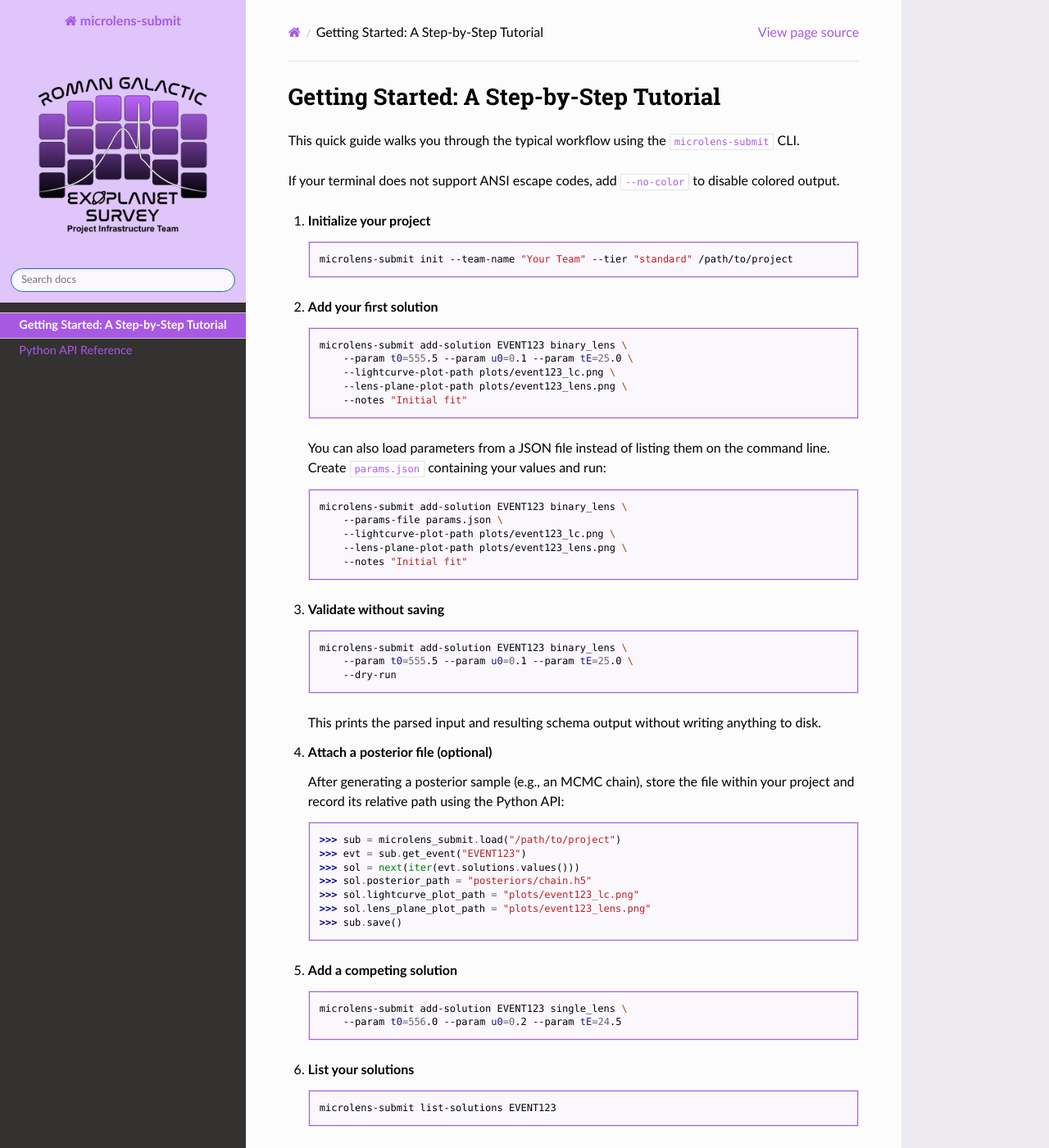
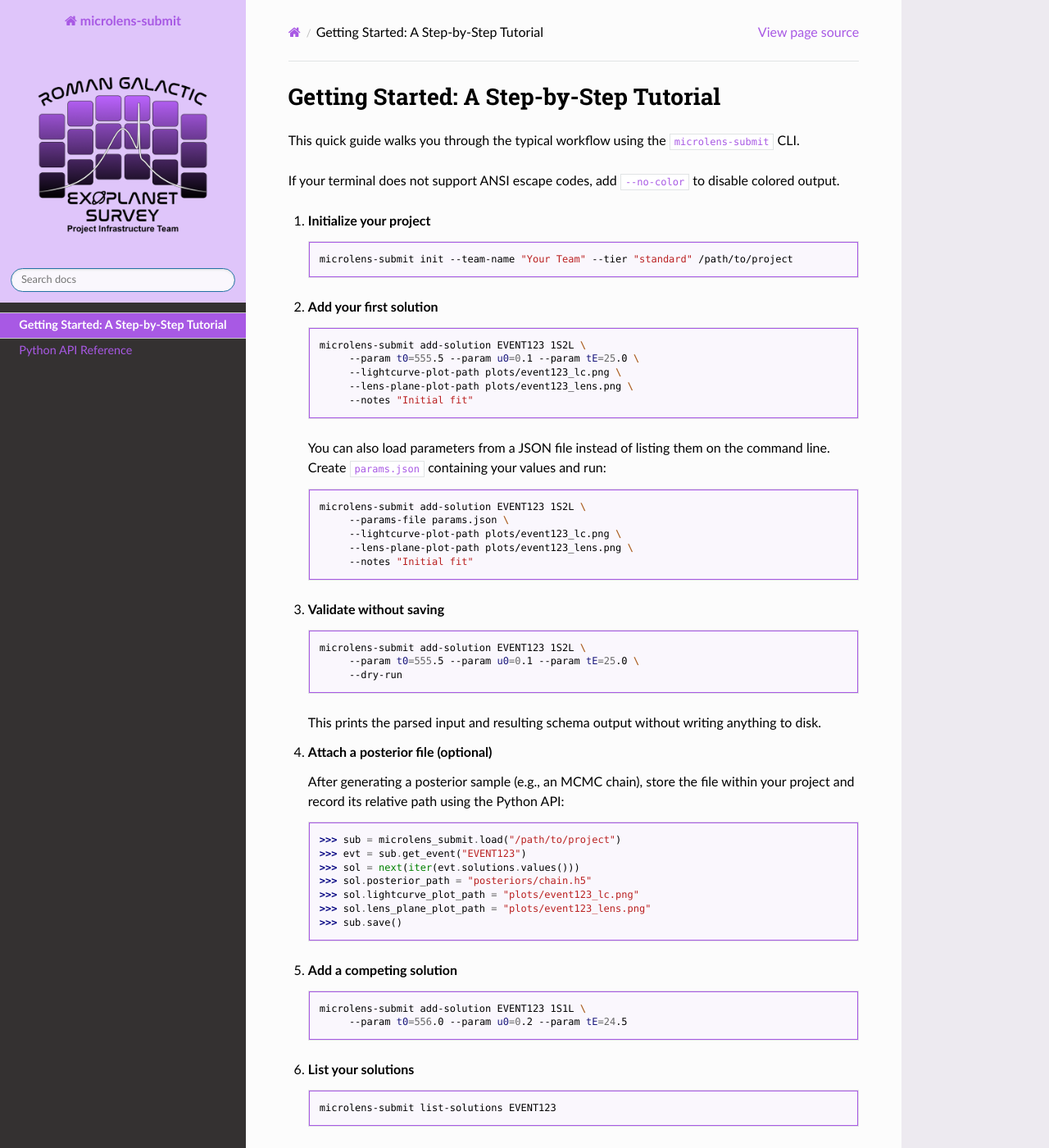
Before and after one commit to AmberLee2427/microlens-submit, a Sphinx documentation site: the page built from docs/tutorial.rst, in a window 1280 px wide and 1400 px high. Shown: the whole window at 82% size. Built offline with Sphinx 7.4.7 and the Read the Docs theme 3.1.0, drawn with Linux system fonts in a browser that asks for light colours.

Commit message:
docs: update model_type examples

```diff
--- a/docs/tutorial.rst
+++ b/docs/tutorial.rst
@@ -15,7 +15,7 @@ If your terminal does not support ANSI escape codes, add ``--no-color`` to disab
 
    .. code-block:: bash
 
-      microlens-submit add-solution EVENT123 binary_lens \
+     microlens-submit add-solution EVENT123 1S2L \
           --param t0=555.5 --param u0=0.1 --param tE=25.0 \
           --lightcurve-plot-path plots/event123_lc.png \
           --lens-plane-plot-path plots/event123_lens.png \
@@ -26,7 +26,7 @@ If your terminal does not support ANSI escape codes, add ``--no-color`` to disab
 
    .. code-block:: bash
 
-      microlens-submit add-solution EVENT123 binary_lens \
+     microlens-submit add-solution EVENT123 1S2L \
           --params-file params.json \
           --lightcurve-plot-path plots/event123_lc.png \
           --lens-plane-plot-path plots/event123_lens.png \
@@ -36,7 +36,7 @@ If your terminal does not support ANSI escape codes, add ``--no-color`` to disab
 
    .. code-block:: bash
 
-      microlens-submit add-solution EVENT123 binary_lens \
+     microlens-submit add-solution EVENT123 1S2L \
           --param t0=555.5 --param u0=0.1 --param tE=25.0 \
           --dry-run
 
@@ -60,7 +60,7 @@ If your terminal does not support ANSI escape codes, add ``--no-color`` to disab
 
    .. code-block:: bash
 
-      microlens-submit add-solution EVENT123 single_lens \
+     microlens-submit add-solution EVENT123 1S1L \
           --param t0=556.0 --param u0=0.2 --param tE=24.5
 
 6. **List your solutions**
```
